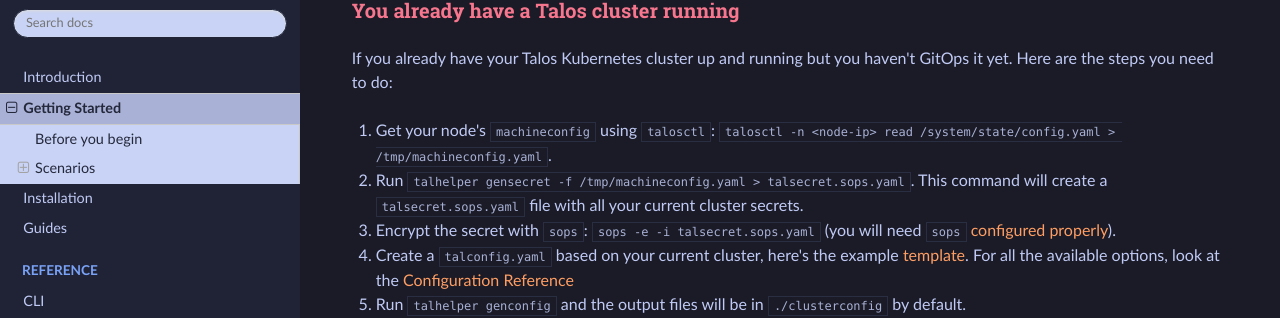
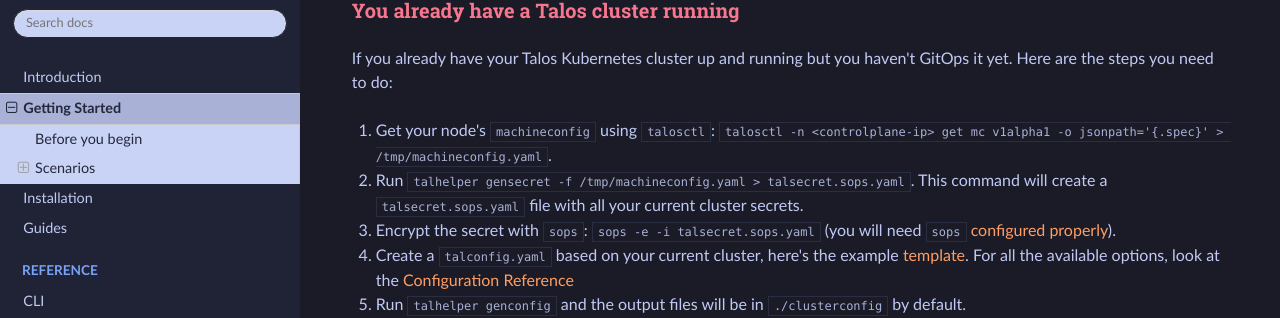
Before and after one commit to budimanjojo/talhelper, an MkDocs documentation site: the page built from docs/docs/getting-started.md, in a window 1280 px wide and 900 px high, scrolled down 434 px. Shown: the part 135-453 px from the top of the window. Built offline with MkDocs 1.6.1, drawn with Linux system fonts in a browser that asks for light colours.

Commit message:
doc: update get machineconfig cmd

```diff
--- a/docs/docs/getting-started.md
+++ b/docs/docs/getting-started.md
@@ -19,7 +19,7 @@
 If you already have your Talos Kubernetes cluster up and running but you haven't GitOps it yet.
 Here are the steps you need to do:
 
-1. Get your node's `machineconfig` using `talosctl`: `talosctl -n <node-ip> read /system/state/config.yaml > /tmp/machineconfig.yaml`.
+1. Get your node's `machineconfig` using `talosctl`: `talosctl -n <controlplane-ip> get mc v1alpha1 -o jsonpath='{.spec}' > /tmp/machineconfig.yaml`.
 2. Run `talhelper gensecret -f /tmp/machineconfig.yaml > talsecret.sops.yaml`. This command will create a `talsecret.sops.yaml` file with all your current cluster secrets.
 3. Encrypt the secret with `sops`: `sops -e -i talsecret.sops.yaml` (you will need `sops` [configured properly](guides.md#configuring-sops-for-talhelper)).
 4. Create a `talconfig.yaml` based on your current cluster, here's the example [template](https://github.com/budimanjojo/talhelper/blob/master/example/talconfig.yaml). For all the available options, look at the [Configuration Reference](reference/configuration.md)
```
